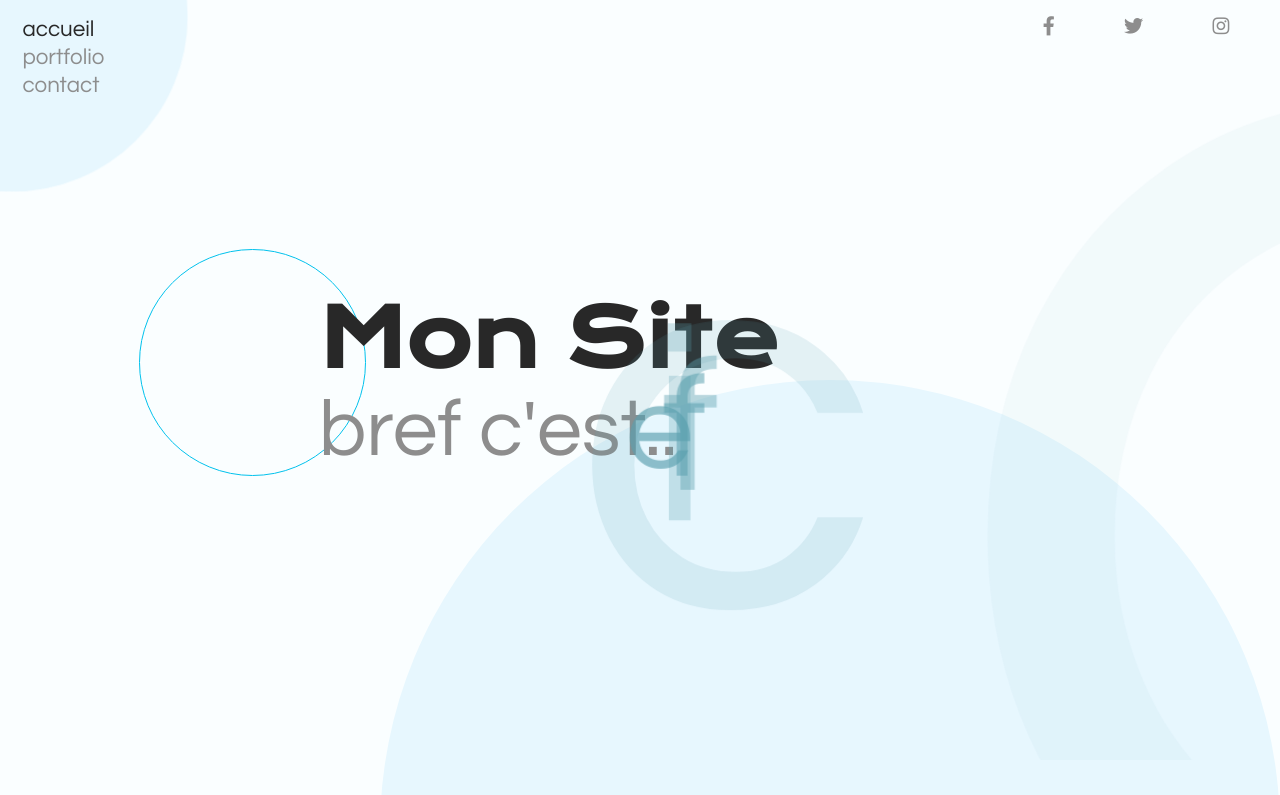
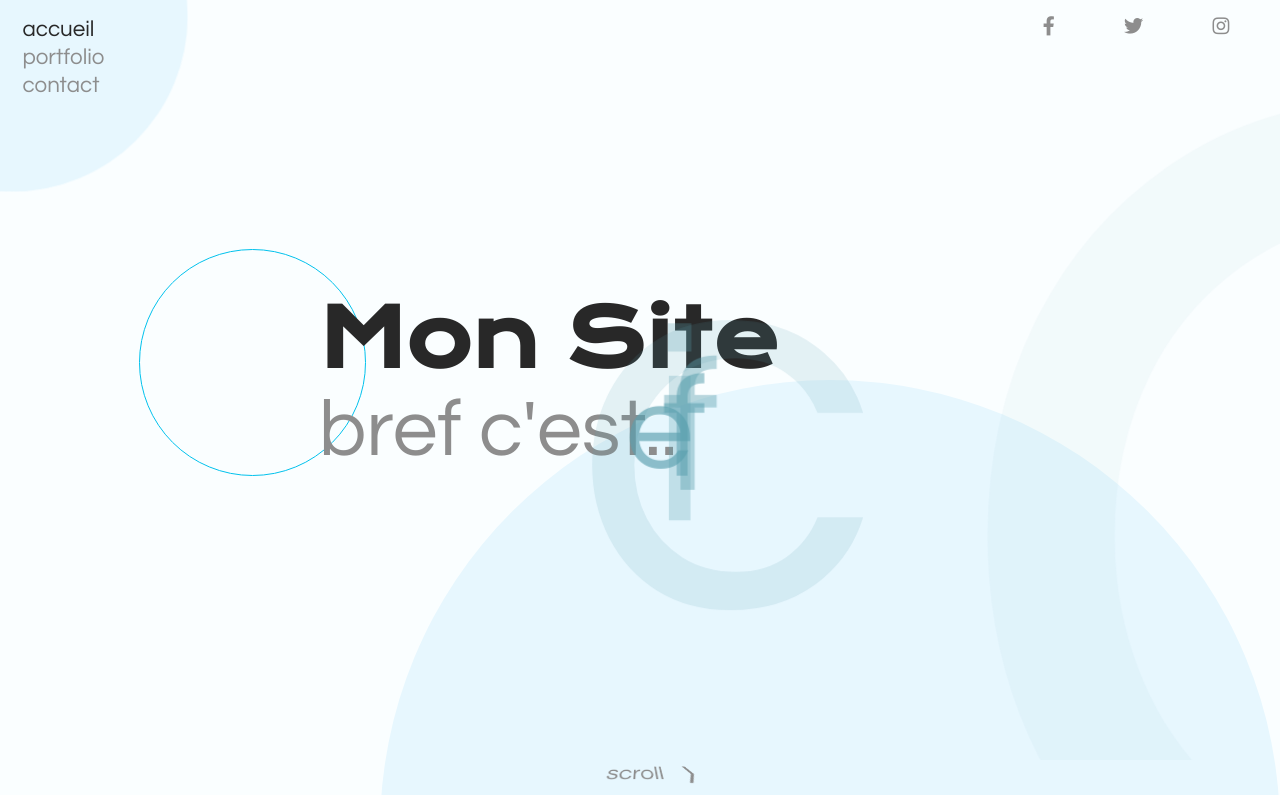
Before and after one commit to khalil-sudo/site_vitrine, a React (Create React App) app: page / in a window 1280 px wide. Shown: the top 795 px of the page. Built offline with nearby package versions, Linux system fonts and the light colour scheme.

Commit message:
added button down with left prop and right prop

```diff
--- /dev/null
+++ b/src/components/ButtonsBottom.js
@@ -0,0 +1,24 @@
+import React from "react";
+import { NavLink } from "react-router-dom";
+
+const ButtonsBottom = (props) => {
+  return (
+    <div className="scroll-bottom">
+      <div className="sb-main">
+        {props.left && (
+          <NavLink to={props.left} className="left hover">
+            <span>&#10092;</span>
+          </NavLink>
+        )}
+        <p className="center">scroll</p>
+        {props.right && (
+          <NavLink to={props.right} className="right hover">
+            <span>&#10093;</span>
+          </NavLink>
+        )}
+      </div>
+    </div>
+  );
+};
+
+export default ButtonsBottom;
--- a/src/pages/Home.js
+++ b/src/pages/Home.js
@@ -2,6 +2,7 @@ import React from "react";
 import Navigation from "../components/Navigation";
 import SocialNetwork from "../components/SocialNetwork";
 import DynamicText from "../components/DynamicText";
+import ButtonsBottom from "../components/ButtonsBottom";
 const Home = () => {
   return (
     <div>
@@ -16,6 +17,7 @@ const Home = () => {
             </h2>
           </div>
         </div>
+        <ButtonsBottom right={"/projet-1"} />
       </div>
     </div>
   );
```
